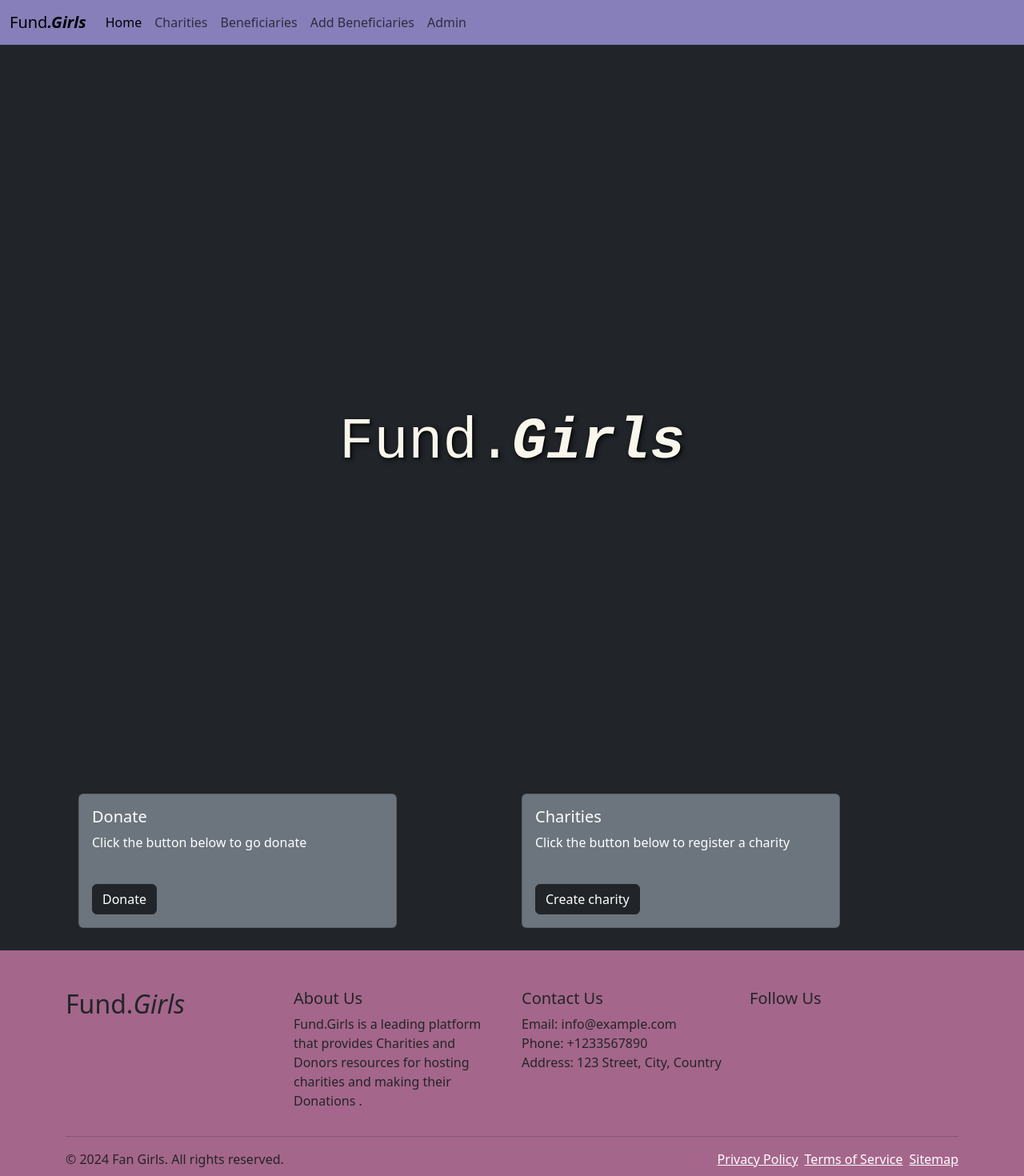
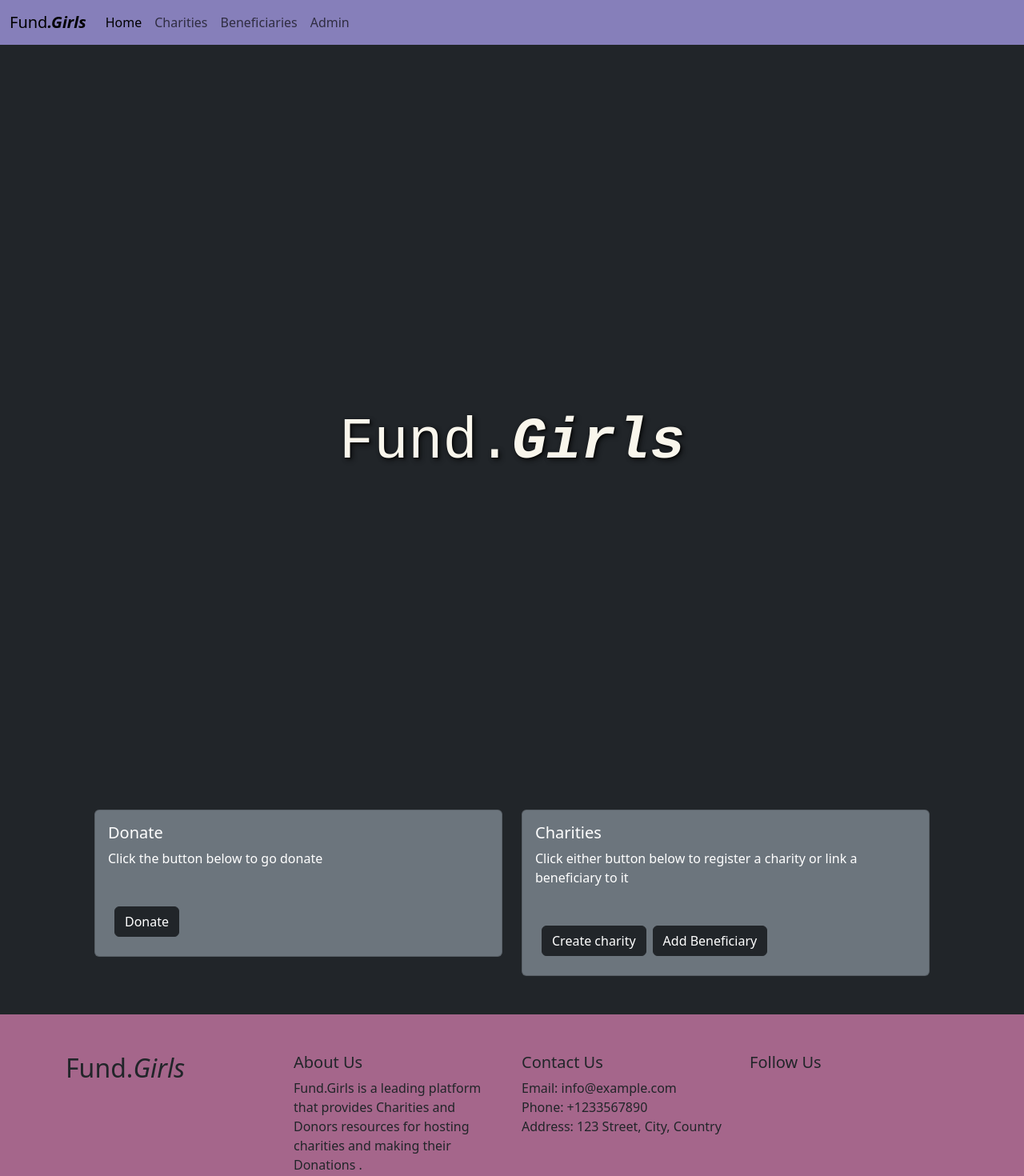
Before and after one commit to Riob-a/AUtomated-Donation-Platform-Front-end, a React (Create React App) app: page / in a window 1280 px wide. Shown: the top 1470 px of the page at 80% size. Built offline with nearby package versions, Linux system fonts and the light colour scheme.

Commit message:
added beneficiary button

```diff
--- a/src/components/Navbar.js
+++ b/src/components/Navbar.js
@@ -21,9 +21,6 @@ function Navbar(){
               <a class="nav-link" href="/beneficiaries">Beneficiaries</a>
             </li>
             <li class="nav-item">
-              <a class="nav-link" href="/beneficiaries_form">Add Beneficiaries</a>
-            </li>
-            <li class="nav-item">
               <a class="nav-link" href="/admin_dashboard">Admin</a>
             </li>
             <li class="nav-item">
--- a/src/pages/Beneficiaries/BeneficiariesForm.js
+++ b/src/pages/Beneficiaries/BeneficiariesForm.js
@@ -104,7 +104,7 @@ function BeneficiariesForm() {
               onChange={handleChange}
               required
             >
-              <option value="">Select a charity</option>
+              <option value="">Select your charity</option>
               {charities.map((charity) => (
                 <option key={charity.id} value={charity.id}>
                   {charity.name}
--- a/src/pages/Home/Home.js
+++ b/src/pages/Home/Home.js
@@ -14,26 +14,27 @@ function Home() {
         </div>
       </div>
 
-      <div className='container p-1'>
+      <div className='container p-4'>
        <div className="row  p-4">
         <div className="col-sm-6 mb-3 mb-sm-0 p3">
-          <div className="card w-75 text-bg-secondary">
+          <div className="card w-150 text-bg-secondary">
             <div className="card-body">
               <h5 className="card-title">Donate</h5>
               <p className="card-text">Click the button below to go donate</p>
               <br></br>
-              <Link to="/charities" className="btn btn-dark">Donate</Link>
+              <Link to="/charities" className="btn btn-dark m-2">Donate</Link>
             </div>
           </div>
         </div>
 
         <div className="col-sm-6">
-          <div className="card  w-75 text-bg-secondary">
+          <div className="card  w-150 text-bg-secondary">
             <div className="card-body">
               <h5 className="card-title">Charities</h5>
-              <p className="card-text">Click the button below to register a charity</p>
+              <p className="card-text">Click either button below to register a charity or link a beneficiary to it </p>
               <br></br>
-              <Link to="/charities_form" className="btn btn-dark">Create charity</Link>
+              <Link to="/charities_form" className="btn btn-dark m-2">Create charity</Link>
+              <Link to="/beneficiaries_form" className="btn btn-dark">Add Beneficiary</Link>
             </div>
           </div>
         </div>
```
